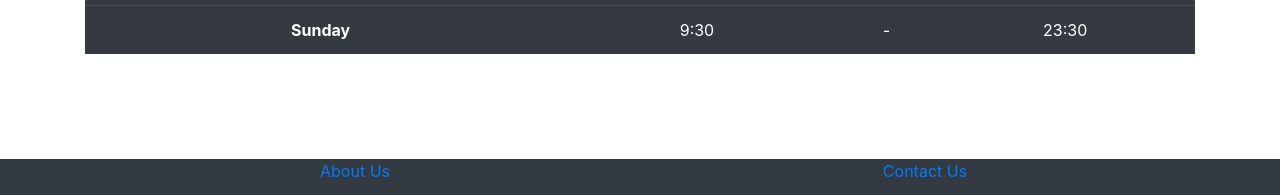
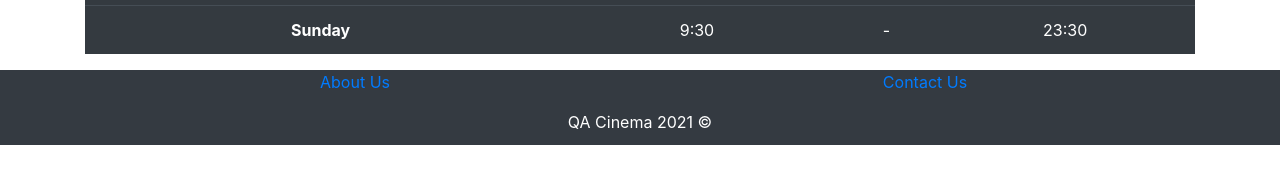
Before and after one commit to QA-AKAM/QACinema-Project, a React (Create React App) app in the folder frontend/: page /OpeningTimes in a window 1280 px wide. Shown: the part 441-636 px from the top of the page. Built offline with nearby package versions, Linux system fonts and the light colour scheme.

Commit message:
KD: Removed footer absolute.

```diff
--- a/frontend/src/Components/Footer/Footer.css
+++ b/frontend/src/Components/Footer/Footer.css
@@ -2,11 +2,7 @@
 .Footer {
   background: #343A41;
   color: white;
-  height: 200px;
-  bottom: 0;
-  position:fixed;
-  left: 0;
-  bottom: 0;
+  height: 75px;
   width: 100%;
   text-align: center;
 }
```
